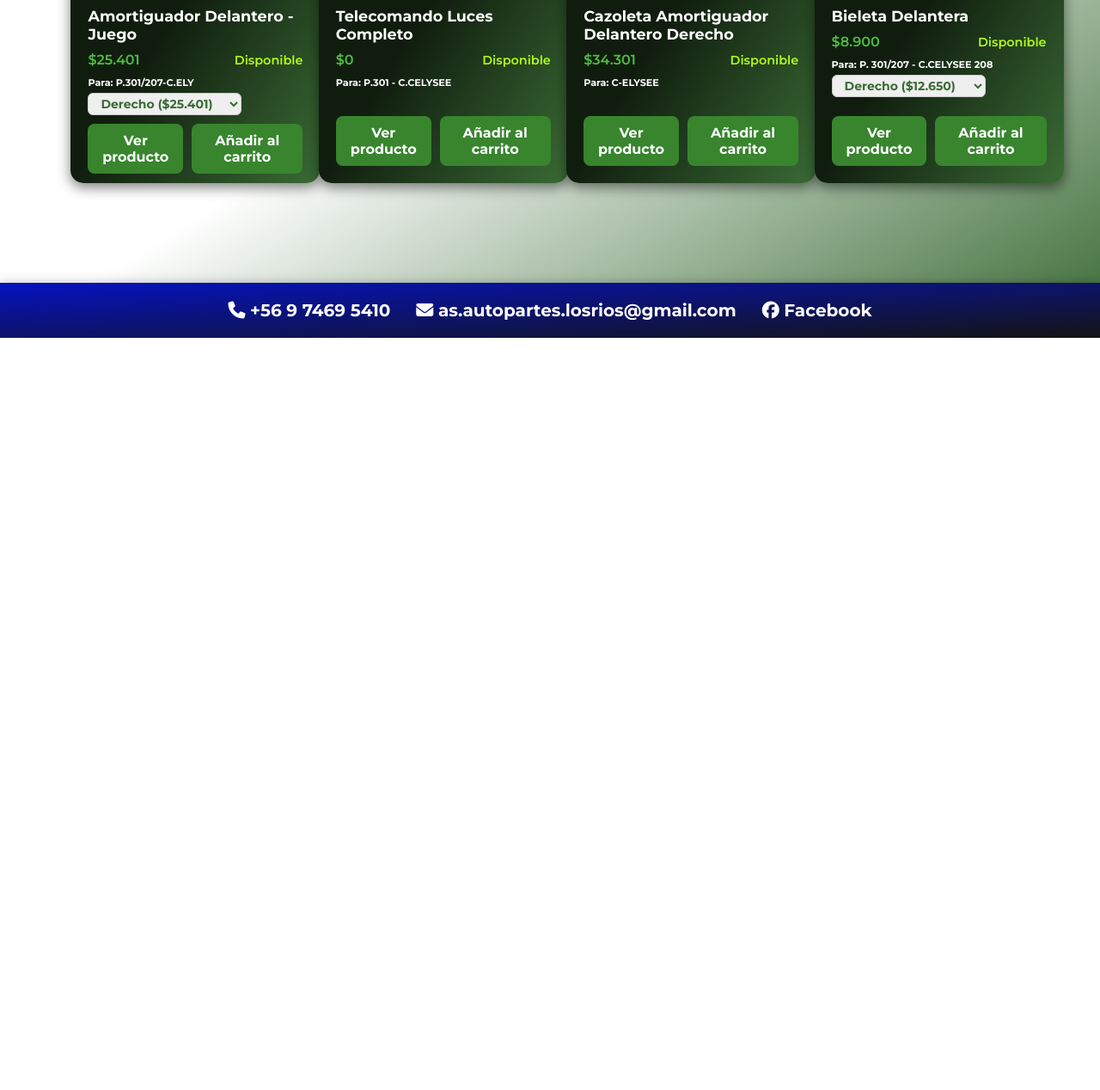
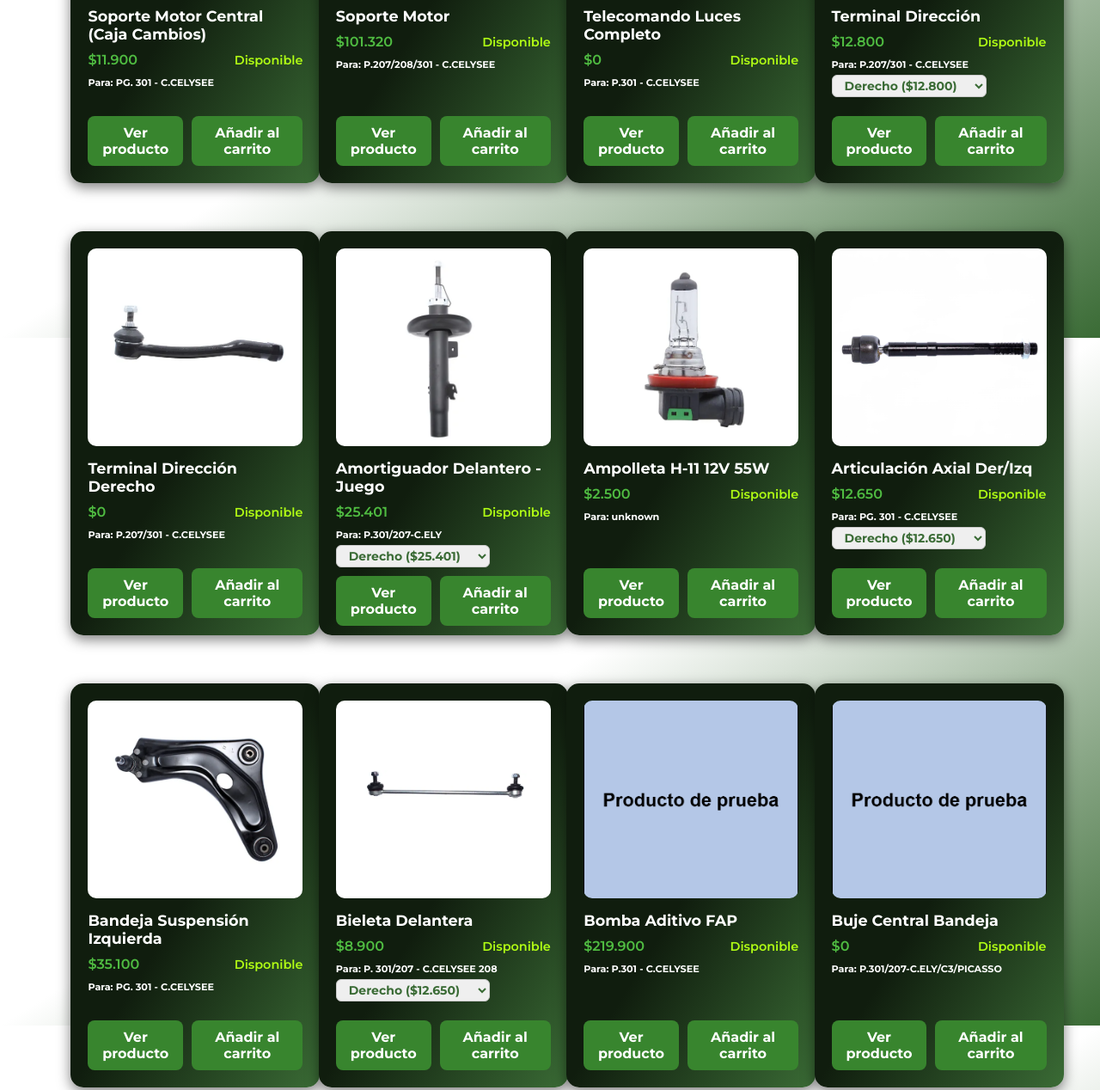
Before and after one commit to HappyFace4/asautopartes.github.io, a plain HTML site: page index.html in a window 1280 px wide. Shown: the part 407-1675 px from the top of the page at 86% size. Before the commit the page ends 800 px from the top, so only its background shows below. Drawn offline with Linux system fonts and the light colour scheme.

Commit message:
Add files via upload

```diff
--- a/index.html
+++ b/index.html
@@ -55,10 +55,25 @@
     <div class="product-card" data-id=""></div>
   -->
   <main class="product-grid">
+    <div class="product-card" data-id="soporte-motor-central-caja-cambios-wurtex"></div>
+    <div class="product-card" data-id="soporte-motor-o"></div>
+    <div class="product-card" data-id="telecomando-luces-completo-o"></div>
+    <div class="product-card" data-id="terminal-direccion-talosa"></div>
+    <div class="product-card" data-id="terminal-direccion-derecho-stp"></div>
     <div class="product-card" data-id="amortiguador-delantero-juego-wurtex"></div>
-    <div class="product-card" data-id="telecomando-luces-completo-o"></div>
+    <div class="product-card" data-id="ampolleta-h-11-12-v-55w-stp"></div>
+    <div class="product-card" data-id="articulacion-axial-der/izq-talosa"></div>
+    <div class="product-card" data-id="bandeja-suspension-izquierda-talosa"></div>
+    <div class="product-card" data-id="bieleta-delantera-talosa"></div>
+    <div class="product-card" data-id="bomba-aditivo-fap-o"></div>
+    <div class="product-card" data-id="buje-central-bandeja-sasic"></div>
+    <div class="product-card" data-id="buje-punta-bandeja-sasic"></div>
+    <div class="product-card" data-id="caja-termostato-o"></div>
+    <div class="product-card" data-id="cañeria-clindro-embrague-o"></div>
     <div class="product-card" data-id="cazoleta-amortiguador-delantero-derecho-o"></div>
-    <div class="product-card" data-id="bieleta-delantera-talosa"></div>
+    <div class="product-card" data-id="cilindro-de-embrague-o"></div>
+    <div class="product-card" data-id="correa-alternador-6pk962-c/a-o"></div>
+    <div class="product-card" data-id="deposito-auxiliar-agua-radiador-o"></div>
   </main>
 
   <footer>
```
